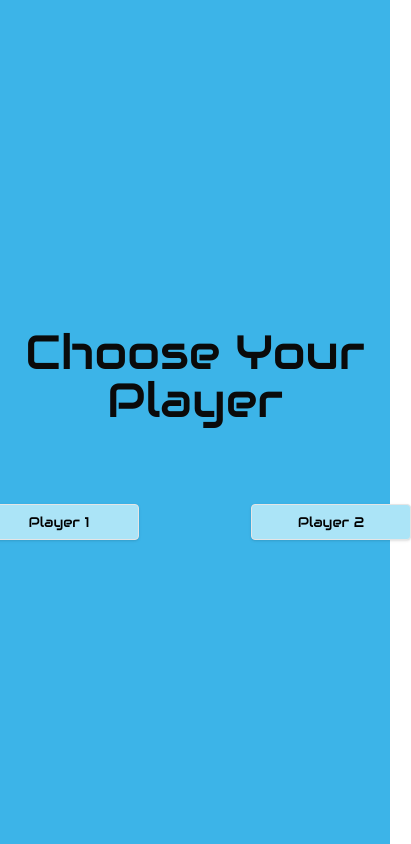
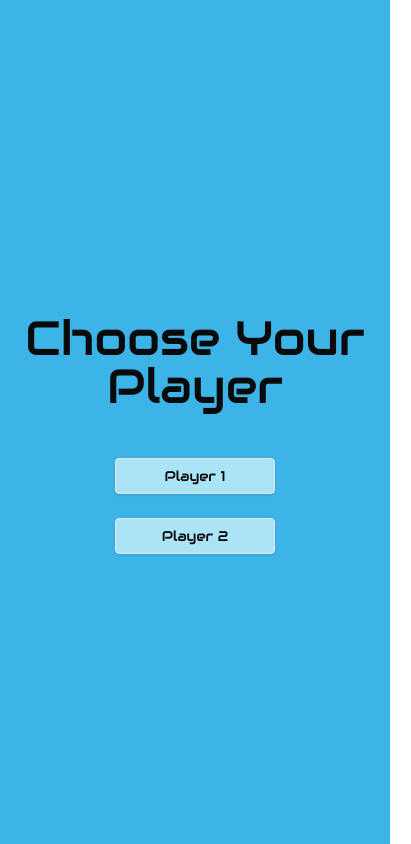
Before and after one commit to irilstr/tictactoe, a React (Vite) app: page / in a window 390 px wide. Both pictures are taken after a click on the button "START GAME". Shown: the whole page, 411 px wide, since content can reach past the window. Built offline with nearby package versions, Linux system fonts and the light colour scheme.

Commit message:
Updated the div that surrounds the choose player buttons to fit better on iphone screen

```diff
--- a/src/components/Choose_player.tsx
+++ b/src/components/Choose_player.tsx
@@ -28,7 +28,7 @@ export default function Choose_player({ onSelectPlayers }: ChoosePlayerProps) {
 
       {error && <p className="text-red-500 mt-4">{error}</p>}
 
-      <div className="flex gap-28 mt-8">
+      <div className="flex flex-col md:flex-row justify-center items-center gap-6 px-8 w-full max-w-md mx-auto">
         {/* Player 1 Dropdown */}
         <div className="relative w-40">
           <Button
```
